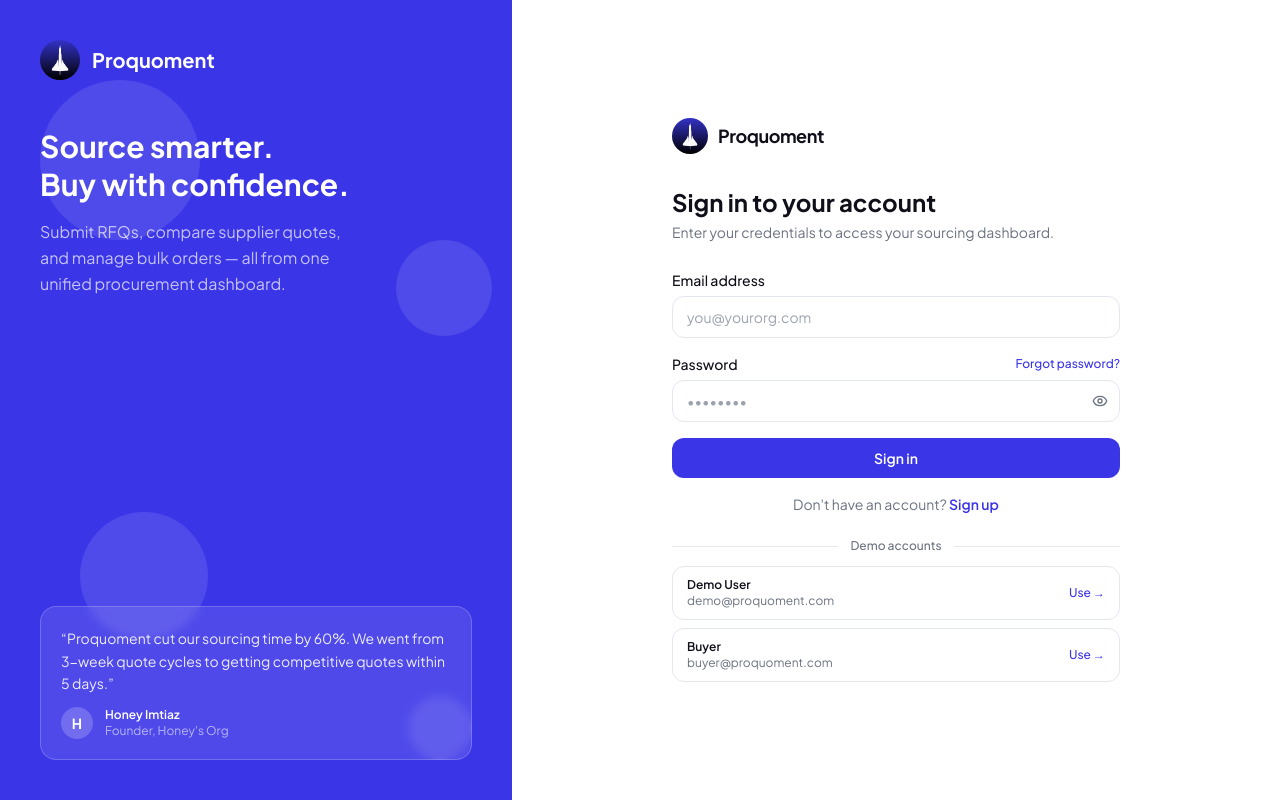
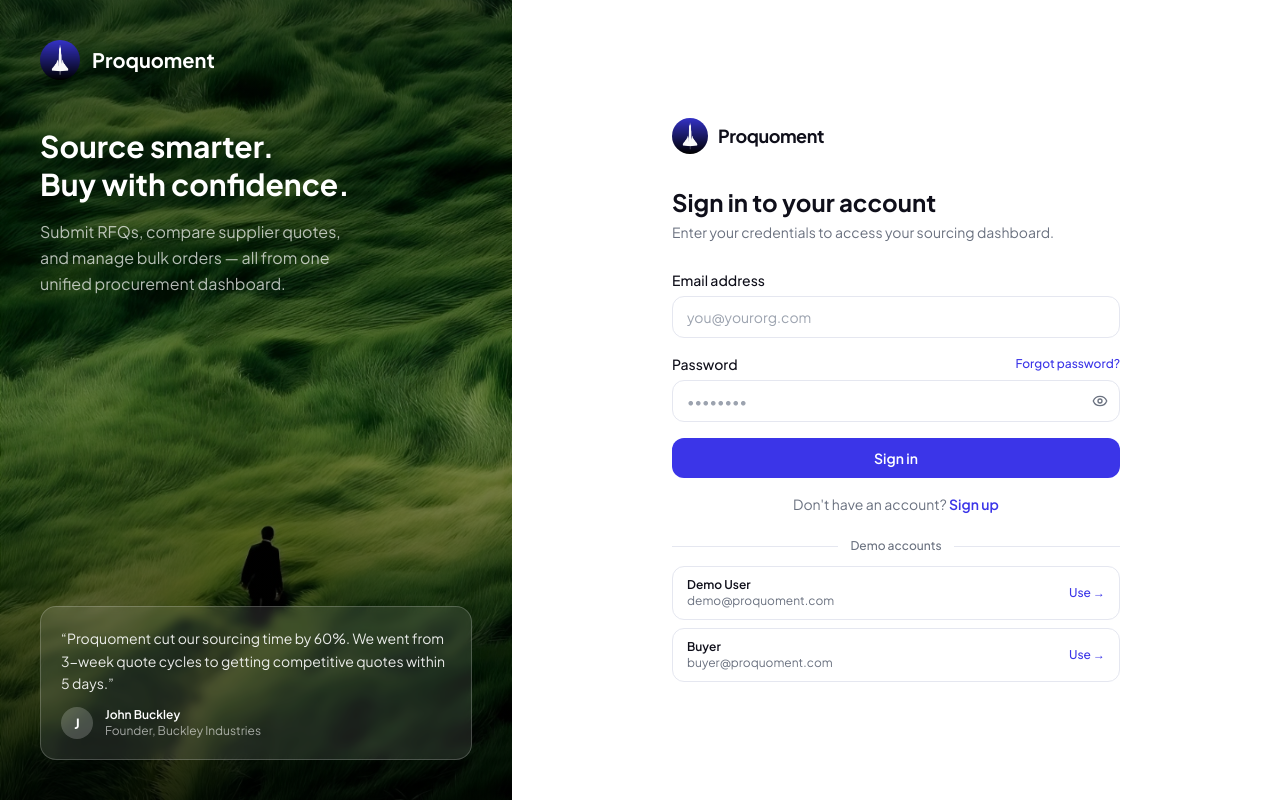
Before and after one commit to opmahadevg/proquoment-buyer-dashboard, a Next.js app: page /sign-up-login in a window 1280 px wide. Built offline with nearby package versions, Linux system fonts and the light colour scheme; no server answers.

Commit message:
feat(auth): update login page background image and testimonial

```diff
--- a/src/app/sign-up-login/components/AuthContent.tsx
+++ b/src/app/sign-up-login/components/AuthContent.tsx
@@ -141,13 +141,13 @@ export default function AuthContent() {
       <Toaster position="bottom-right" richColors />
 
       {/* Left brand panel */}
-      <div className="hidden lg:flex lg:w-[45%] xl:w-[40%] bg-primary flex-col justify-between p-10 relative overflow-hidden">
-        <div className="absolute inset-0 opacity-10">
-          <div className="absolute top-20 left-10 w-40 h-40 rounded-full bg-white" />
-          <div className="absolute top-60 right-5 w-24 h-24 rounded-full bg-white" />
-          <div className="absolute bottom-40 left-20 w-32 h-32 rounded-full bg-white" />
-          <div className="absolute bottom-10 right-10 w-16 h-16 rounded-full bg-white" />
-        </div>
+      <div
+        className="hidden lg:flex lg:w-[45%] xl:w-[40%] flex-col justify-between p-10 relative overflow-hidden bg-cover bg-center"
+        style={{ backgroundImage: "url('/assets/images/login-bg.jpg')" }}
+      >
+        {/* Sleek dark gradient overlay for text readability and cinematic depth */}
+        <div className="absolute inset-0 bg-gradient-to-b from-black/55 via-black/35 to-black/80 z-0" />
+
         <div className="relative z-10">
           <div className="flex items-center gap-3 mb-12">
             <div className="w-10 h-10 rounded-full overflow-hidden flex-shrink-0">
@@ -176,11 +176,11 @@ export default function AuthContent() {
           </p>
           <div className="flex items-center gap-3">
             <div className="w-8 h-8 rounded-full bg-white/20 flex items-center justify-center text-white font-bold text-sm">
-              H
+              J
             </div>
             <div>
-              <p className="text-white text-xs font-semibold">Honey Imtiaz</p>
-              <p className="text-white/60 text-xs">Founder, Honey&apos;s Org</p>
+              <p className="text-white text-xs font-semibold">John Buckley</p>
+              <p className="text-white/60 text-xs">Founder, Buckley Industries</p>
             </div>
           </div>
         </div>
```
Also changed, not shown: public/assets/images/login-bg.jpg (added).
